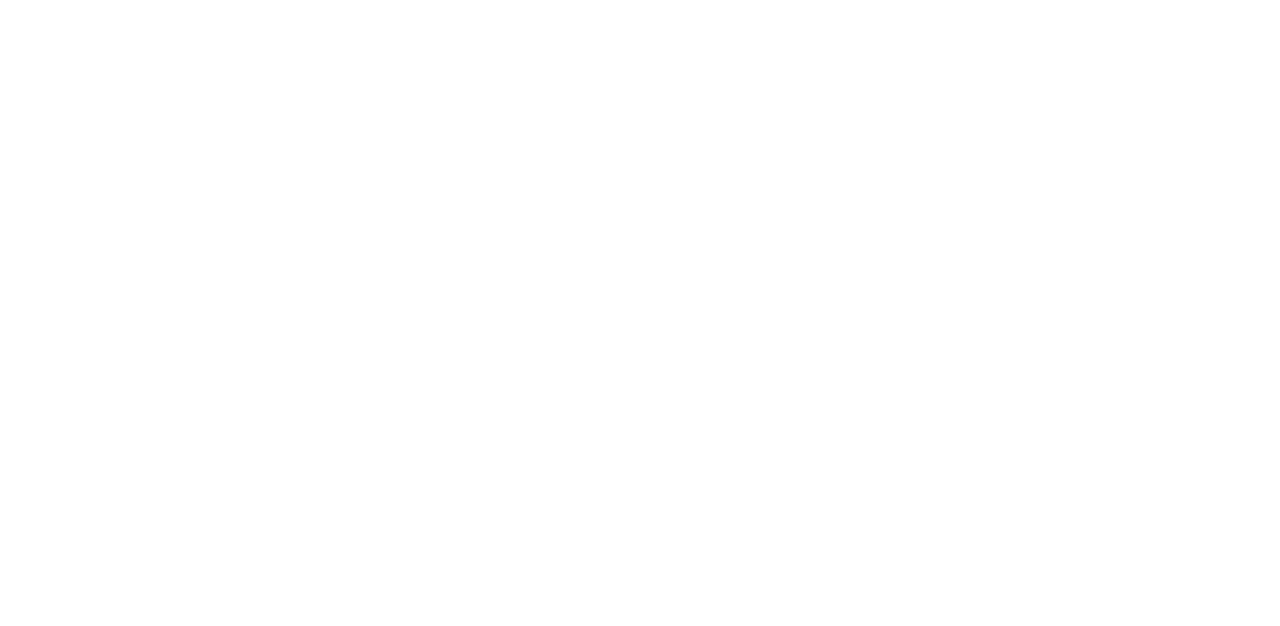
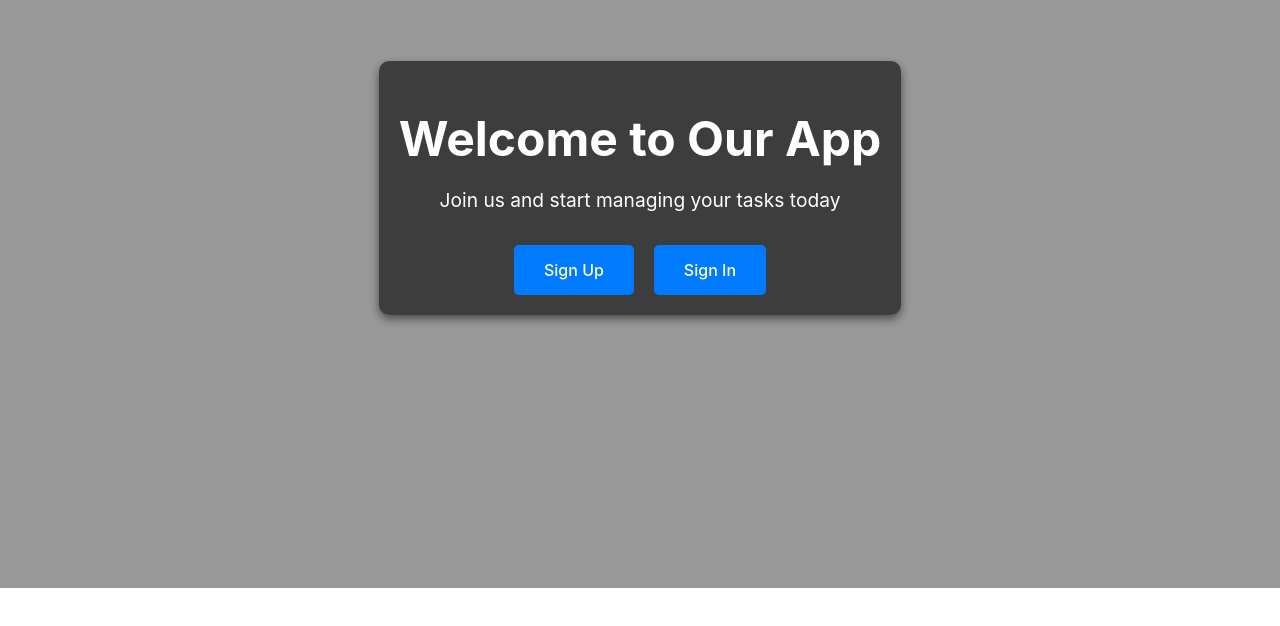
Before and after one commit to Jmala5/ToDo, a React (Vite) app in the folder ToDo/: page / in a window 1280 px wide. Before the commit this address had no page. Shown: the part 212-838 px from the top of the page. Before the commit the page ends 800 px from the top, so only its background shows below. Built offline with nearby package versions, Linux system fonts and the light colour scheme.

Commit message:
Finished ToDoList feature

```diff
--- a/ToDo/package.json
+++ b/ToDo/package.json
@@ -8,9 +8,9 @@
     "build": "vite build",
     "lint": "eslint .",
     "preview": "vite preview"
-
   },
   "dependencies": {
+    "axios": "^1.7.9",
     "cors": "^2.8.5",
     "dotenv": "^16.4.7",
     "express": "^4.21.2",
@@ -30,6 +30,6 @@
     "eslint-plugin-react-refresh": "^0.4.16",
     "globals": "^15.14.0",
     "nodemon": "^3.1.9",
-    "vite": "^6.0.5"
+    "vite": "^6.0.7"
   }
 }
--- a/ToDo/src/App.jsx
+++ b/ToDo/src/App.jsx
@@ -3,6 +3,9 @@ import { BrowserRouter as Router, Route, Routes, } from 'react-router-dom';
 import SignUp from './page/SignUp.jsx'
 import SignIn from './page/SignIn.jsx'
 import './App.css'
+import TodoList from './page/ToDoList.jsx'; // Import nove komponente
+import MainPage from './page/MainPage';
+//import NextPage from './NextPage'; //anteino
 
 function App() {
   return (
@@ -13,12 +16,11 @@ function App() {
        <Routes>
 
 
-         <Route
-         exact
-         path="/SignUp"
-         element={<SignUp />} />
+         <Route exact path="/SignUp" element={<SignUp />} />
          <Route exact path="/SignIn" element={<SignIn />} />
-         {/* <Route exact path="/MainPage" element={<MainPage />} /> */}
+         <Route exact path="/TodoList" element={<TodoList />} /> {/* Nova ruta */}
+         {/*<Route path="/next-page" component={NextPage} />} //anteino */}
+         <Route exact path="/" element={<MainPage />} />
 
        </Routes>
 
--- /dev/null
+++ b/ToDo/src/page/MainPage.jsx
@@ -0,0 +1,34 @@
+import React from 'react';
+import { useNavigate } from 'react-router-dom';
+import '../styles/MainPage.css'; // Ako je u src/styles/
+
+
+function MainPage() {
+  const navigate = useNavigate();
+
+  // Navigacija na Signup ili Signin stranicu
+  const goToSignup = () => {
+    navigate('/signup');
+  };
+
+  const goToSignin = () => {
+    navigate('/signin');
+  };
+
+  return (
+    <div className="main-page">
+      <div className="overlay">
+        <div className="content">
+          <h1>Welcome to Our App</h1>
+          <p>Join us and start managing your tasks today</p>
+          <div className="buttons">
+            <button className="btn" onClick={goToSignup}>Sign Up</button>
+            <button className="btn" onClick={goToSignin}>Sign In</button>
+          </div>
+        </div>
+      </div>
+    </div>
+  );
+}
+
+export default MainPage;
--- /dev/null
+++ b/ToDo/src/page/ToDoList.jsx
@@ -0,0 +1,119 @@
+import React, { useState, useEffect } from 'react';
+import axios from 'axios';
+import { useNavigate } from 'react-router-dom'; // Koristimo useNavigate umjesto useHistory
+
+function TodoList() {
+  const [tasks, setTasks] = useState([]);
+  const [task, setTask] = useState('');
+  const navigate = useNavigate(); // Koristimo navigate za preusmjeravanje
+
+  // Dohvati zadatke s backenda
+  useEffect(() => {
+    const fetchTasks = async () => {
+      try {
+        const token = localStorage.getItem('token');
+        const response = await axios.get('http://localhost:5000/tasks', {
+          headers: { Authorization: `Bearer ${token}` },
+        });
+        setTasks(response.data);
+      } catch (error) {
+        console.error('Error fetching tasks:', error);
+      }
+    };
+    fetchTasks();
+  }, []);
+
+  // Dodaj zadatak
+  const addTask = async () => {
+    if (task.trim() === '') {
+      alert('You must write something!');
+      return;
+    }
+    try {
+      const token = localStorage.getItem('token');
+      const response = await axios.post('http://localhost:5000/tasks',
+        { name: task },
+        { headers: { Authorization: `Bearer ${token}` } }
+      );
+      setTasks([...tasks, response.data]);
+      setTask('');
+    } catch (error) {
+      console.error('Error adding task:', error);
+    }
+  };
+
+  // Izbriši zadatak
+  const removeTask = async (id) => {
+    try {
+      const token = localStorage.getItem('token');
+      await axios.delete(`http://localhost:5000/tasks/${id}`, {
+        headers: { Authorization: `Bearer ${token}` },
+      });
+      setTasks(tasks.filter((t) => t._id !== id));
+    } catch (error) {
+      console.error('Error deleting task:', error);
+    }
+  };
+
+  // Funkcija za preusmjeravanje na sljedeću stranicu
+  const navigateToNextPage = () => {
+    navigate('/next-page'); // Putanja za sljedeću stranicu
+  };
+
+  return (
+    <div style={{ textAlign: 'center', marginTop: '2rem' }}>
+      <h2>To-Do List</h2>
+      <input
+        type="text"
+        value={task}
+        onChange={(e) => setTask(e.target.value)}
+        placeholder="Enter a task"
+        style={{ padding: '0.5rem', marginRight: '0.5rem' }}
+      />
+      <button onClick={addTask} style={{ padding: '0.5rem' }}>Add Task</button>
+      <ul style={{ listStyle: 'none', padding: 0, marginTop: '1rem' }}>
+        {tasks.map((t) => (
+          <li
+            key={t._id}
+            style={{
+              display: 'flex',
+              justifyContent: 'space-between',
+              alignItems: 'center',
+              marginBottom: '0.5rem',
+              padding: '0.5rem',
+              border: '1px solid #ccc',
+              borderRadius: '5px',
+            }}
+          >
+            {t.name}
+            <button onClick={() => removeTask(t._id)} style={{ marginLeft: '1rem', cursor: 'pointer' }}>
+              ×
+            </button>
+          </li>
+        ))}
+      </ul>
+
+      {/* Strelica za navigaciju u desnom donjem kutu */}
+      <button
+        onClick={navigateToNextPage}
+        style={{
+          position: 'fixed',
+          bottom: '20px',
+          right: '20px',
+          fontSize: '30px',
+          backgroundColor: '#007bff',
+          color: '#fff',
+          border: 'none',
+          borderRadius: '50%',
+          padding: '15px',
+          cursor: 'pointer',
+          boxShadow: '0 4px 8px rgba(0, 0, 0, 0.2)',
+        }}
+      >
+        ➔
+      </button>
+    </div>
+  );
+}
+
+export default TodoList;
--- /dev/null
+++ b/ToDo/src/styles/MainPage.css
@@ -0,0 +1,66 @@
+/* Pozadinska slika i osnovni stilovi */
+.main-page {
+    background-size: cover;
+    background-position: center;
+    height: 100vh;
+    display: flex;
+    justify-content: center;
+    align-items: center;
+  }
+
+  .overlay {
+    position: absolute;
+    top: 0;
+    left: 0;
+    right: 0;
+    bottom: 0;
+    background: rgba(0, 0, 0, 0.4); /* Poluprozirni tamni overlay za bolji kontrast */
+    display: flex;
+    justify-content: center;
+    align-items: center;
+  }
+
+  .content {
+    text-align: center;
+    color: white;
+    padding: 20px;
+    background: rgba(0, 0, 0, 0.6);
+    border-radius: 10px;
+    box-shadow: 0 4px 10px rgba(0, 0, 0, 0.5);
+  }
+
+  h1 {
+    font-size: 3rem;
+    margin-bottom: 20px;
+  }
+
+  p {
+    font-size: 1.2rem;
+    margin-bottom: 30px;
+  }
+
+  .buttons {
+    display: flex;
+    justify-content: center;
+    gap: 20px;
+  }
+
+  .btn {
+    padding: 15px 30px;
+    font-size: 1rem;
+    background-color: #007bff;
+    color: white;
+    border: none;
+    border-radius: 5px;
+    cursor: pointer;
+    transition: background-color 0.3s ease, transform 0.3s ease;
+  }
+
+  .btn:hover {
+    background-color: #0056b3;
+    transform: translateY(-3px);
+  }
+
+  .btn:active {
+    transform: translateY(1px);
+  }
```
Also changed, not shown: 2 other files (tests, documents, lock files or other folders).
